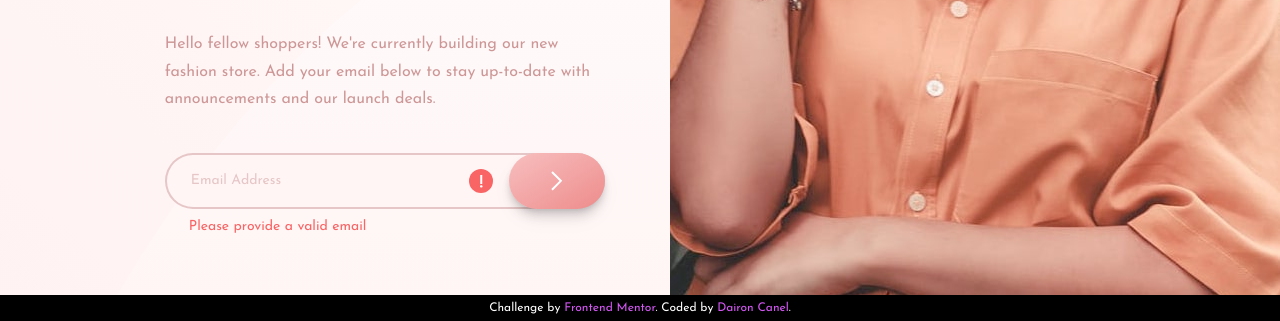
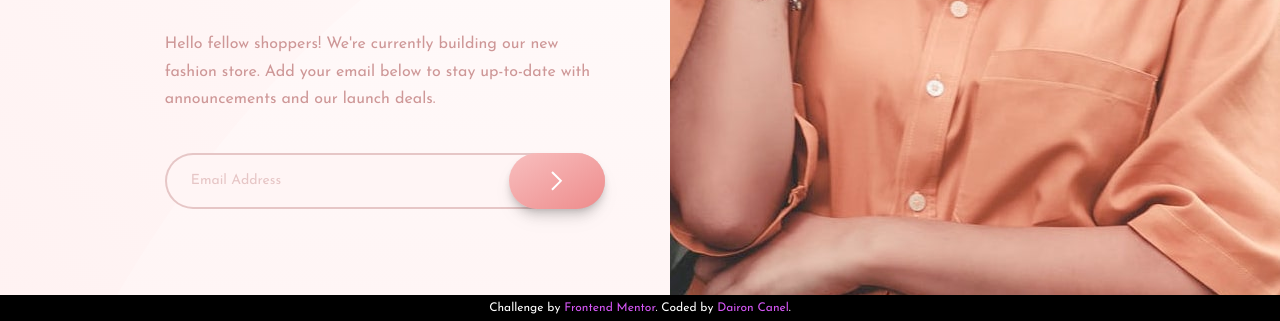
Before and after one commit to dairon-canel/base-apparel-coming-soon, a website: page public/index.html in a window 1280 px wide. Shown: the part 479-800 px from the top of the page. Drawn offline with Linux system fonts and the light colour scheme.

Commit message:
fix: set states hidden by default

```diff
--- a/public/index.html
+++ b/public/index.html
@@ -56,11 +56,11 @@
         <span
           id="feedback"
           aria-live="polite"
-          class="absolute left-0 top-14 pl-6 text-sm text-[#F96464] lg:top-16"
+          class="absolute left-0 top-14 hidden pl-6 text-sm text-[#F96464] lg:top-16"
           >Please provide a valid email</span
         >
         <svg
-          class="absolute right-[5rem] top-3 lg:right-[11.5rem] lg:top-4"
+          class="absolute right-[5rem] top-3 hidden lg:right-[11.5rem] lg:top-4"
           xmlns="http://www.w3.org/2000/svg"
           width="24"
           height="24"
```
Also changed, not shown: public/output-style.css.
